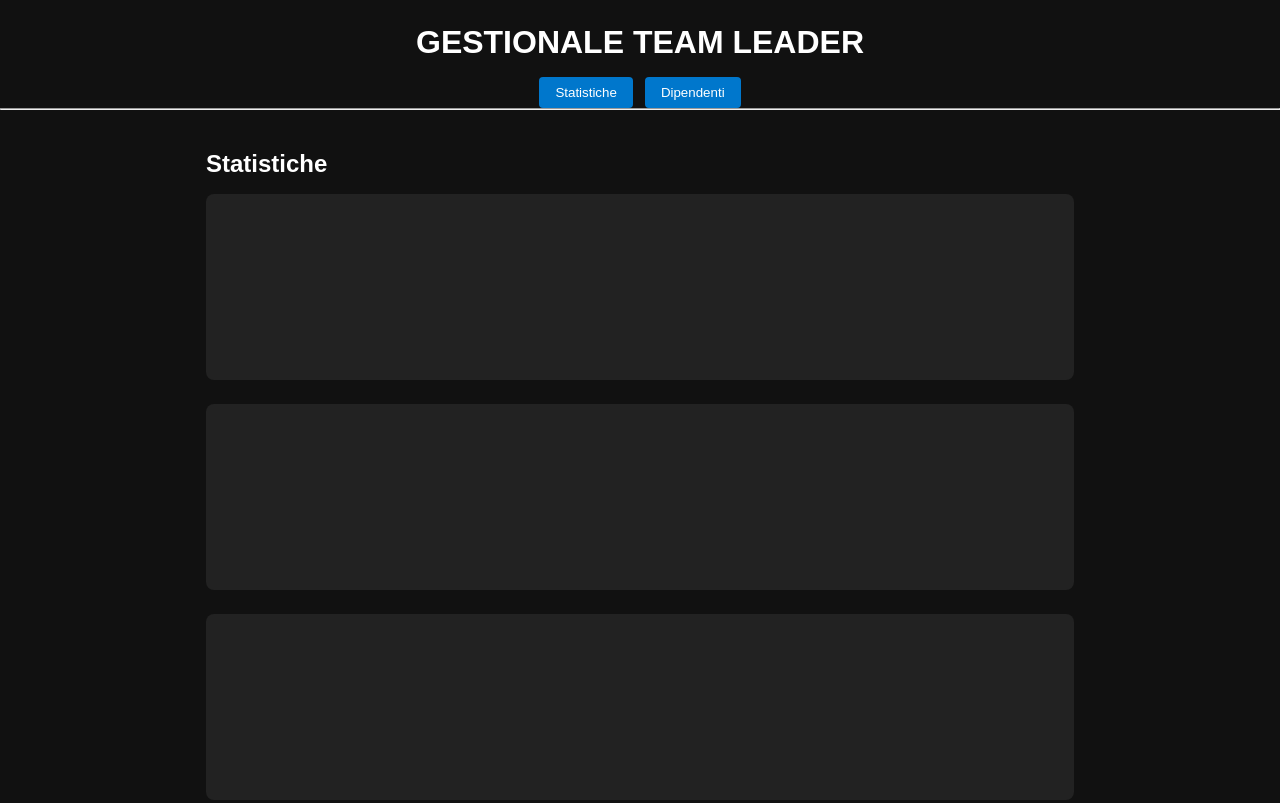
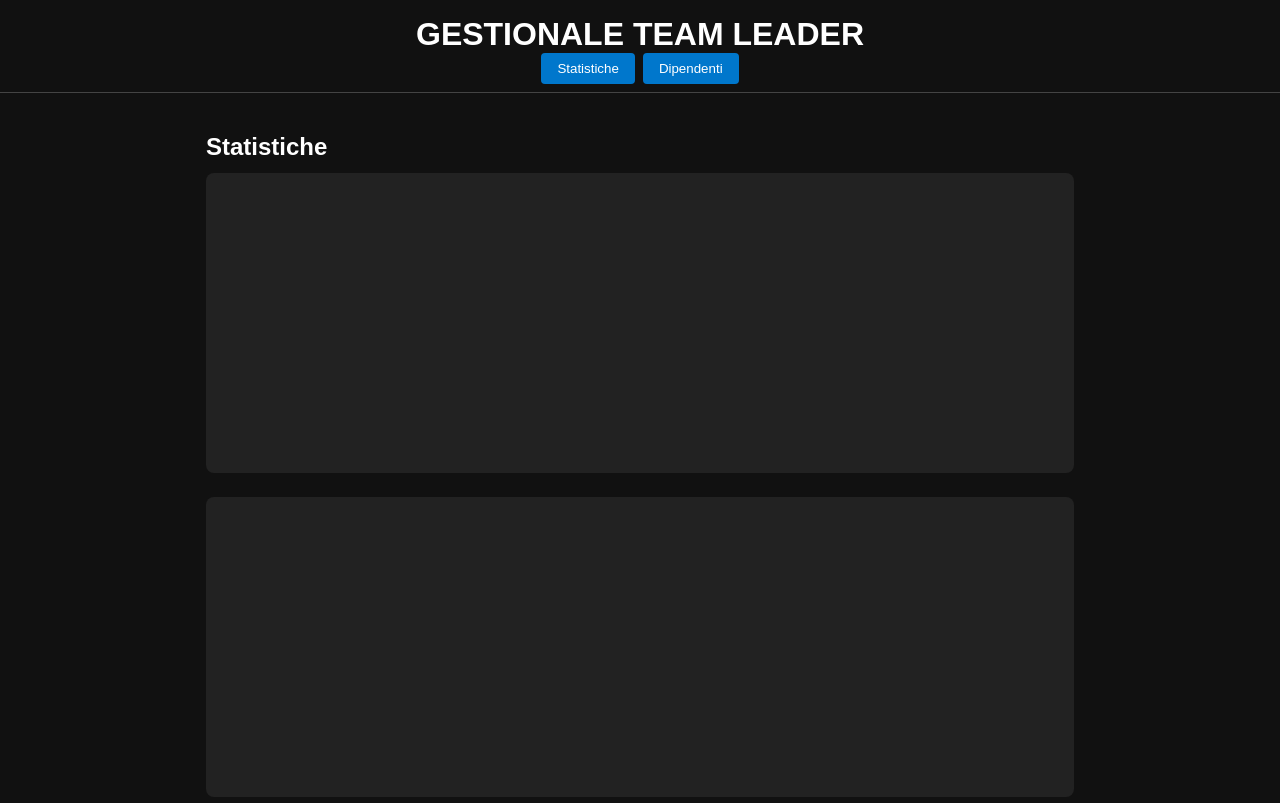
Before and after one commit to marcogiulioscagno/teamleaderwebapp, a plain HTML site: page index.html in a window 1280 px wide. Shown: the top 803 px of the page. Drawn offline with nearby package versions, Linux system fonts and the light colour scheme.

Commit message:
Update style.css

```diff
--- a/style.css
+++ b/style.css
@@ -1,94 +1,84 @@
 * { box-sizing: border-box; margin:0; padding:0; }
-
 body {
   font-family: sans-serif;
   background: #111;
   color: #fff;
 }
-
 header {
   text-align: center;
-  padding: 24px 0;
+  padding: 16px 0;
 }
-
 nav {
   display: flex;
   justify-content: center;
-  gap: 12px;
-  margin-top: 16px;
+  gap: 8px;
+  margin-bottom: 8px;
 }
-
 nav button {
+  background: #0077cc;
+  color: #fff;
+  border: none;
   padding: 8px 16px;
-  background: #0077cc;
-  border: none;
   border-radius: 4px;
-  color: #fff;
   cursor: pointer;
 }
-
 nav button:hover {
   background: #005fa3;
 }
-
 main {
   max-width: 900px;
   margin: auto;
   padding: 16px;
 }
-
 .hidden {
   display: none;
 }
-
 section h2 {
-  margin-bottom: 16px;
+  margin-bottom: 12px;
 }
-
+hr {
+  border: none;
+  border-bottom: 1px solid #444;
+  margin: 8px 0;
+}
 .form-grid {
   display: grid;
-  grid-template-columns: repeat(auto-fit, minmax(120px,1fr));
+  grid-template-columns: repeat(auto-fit,minmax(120px,1fr));
   gap: 8px;
   margin-bottom: 12px;
 }
-
 .form-grid input {
-  padding: 8px;
-  border-radius: 4px;
-  border: 1px solid #555;
   background: #222;
   color: #fff;
+  border: 1px solid #555;
+  border-radius: 4px;
+  padding: 8px;
 }
-
 #btn-aggiungi {
-  display: block;
   width: 100%;
-  padding: 10px;
   background: #0077cc;
   color: #fff;
+  padding: 10px;
   border: none;
   border-radius: 4px;
+  cursor: pointer;
   margin-bottom: 16px;
-  cursor: pointer;
 }
-
 #tabella-as {
   width: 100%;
   border-collapse: collapse;
 }
-
 #tabella-as th, #tabella-as td {
+  border: 1px solid #333;
   padding: 8px;
-  border: 1px solid #333;
 }
-
 #tabella-as tbody tr:nth-child(even) {
   background: #222;
 }
-
 .chart-container {
   background: #222;
   padding: 16px;
   border-radius: 8px;
   margin-bottom: 24px;
+  height: 300px;
 }
```
